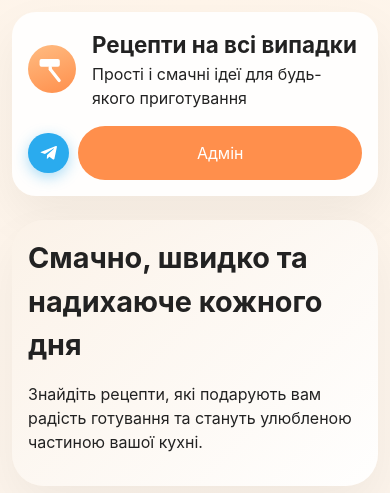
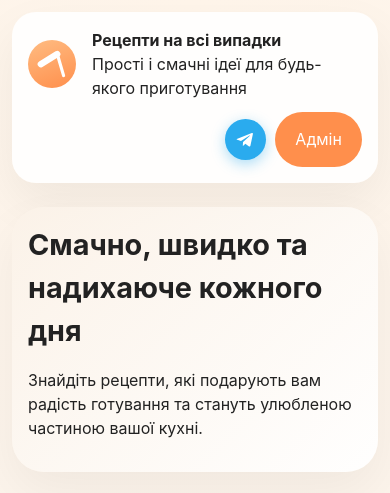
Before and after one commit to Maksum5Cherniy/food, a website: page index.html in a window 390 px wide. Shown: the top 493 px of the page. Drawn offline with Linux system fonts and the light colour scheme; no server answers.

Commit message:
Fix: clean spatula SVG, telegram visible near admin, responsive header, cache v7

```diff
--- a/index.html
+++ b/index.html
@@ -35,13 +35,10 @@
       <div class="brand">
         <span class="logo" aria-label="Food Volt логотип">
           <svg viewBox="0 0 24 24" fill="none" aria-hidden="true" focusable="false">
-            <!-- Лопатка blade -->
-            <path d="M2 5.5A1.5 1.5 0 0 1 3.5 4h13A1.5 1.5 0 0 1 18 5.5v3A1.5 1.5 0 0 1 16.5 10h-13A1.5 1.5 0 0 1 2 8.5Z" fill="currentColor"/>
-            <!-- Прорізи лопатки -->
-            <path d="M5.5 6.5v2M8.5 6.5v2M11.5 6.5v2" stroke="white" stroke-width="1.3" stroke-linecap="round"/>
-            <!-- Ручка -->
-            <path d="M10.5 10.5v1.5" stroke="currentColor" stroke-width="2.5" stroke-linecap="round"/>
-            <path d="M10.5 12L17.5 21" stroke="currentColor" stroke-width="2.5" stroke-linecap="round"/>
+            <!-- blade: широка частина лопатки -->
+            <path d="M3 12 L16 4" stroke="currentColor" stroke-width="5" stroke-linecap="round"/>
+            <!-- handle: тонка ручка -->
+            <path d="M16 4 L21 21" stroke="currentColor" stroke-width="2.5" stroke-linecap="round"/>
           </svg>
         </span>
         <div>
--- a/service-worker.js
+++ b/service-worker.js
@@ -1,4 +1,4 @@
-const CACHE_NAME = "recipe-site-v6";
+const CACHE_NAME = "recipe-site-v7";
 const ASSETS = ["/index.html", "/styles.css", "/script.js", "/manifest.json"];
 
 self.addEventListener("install", (event) => {
--- a/styles.css
+++ b/styles.css
@@ -52,6 +52,12 @@ button, input, textarea {
   display: flex;
   align-items: center;
   gap: 1rem;
+  min-width: 0;
+  flex: 1 1 auto;
+}
+
+.brand > div {
+  min-width: 0;
 }
 
 .logo {
@@ -78,7 +84,7 @@ button, input, textarea {
 }
 
 .site-header h1 {
-  font-size: clamp(1.4rem, 2vw, 2.2rem);
+  font-size: clamp(1rem, 3.5vw, 2.2rem);
 }
 
 .header-actions {
@@ -453,10 +459,12 @@ textarea {
   .site-header {
     flex-direction: column;
     align-items: stretch;
+    gap: 0.75rem;
   }
 
   .header-actions {
     justify-content: flex-end;
+    gap: 0.6rem;
   }
 }
 
@@ -465,8 +473,14 @@ textarea {
     padding: 0.75rem;
   }
 
-  .button,
-  .admin-button {
+  /* Тільки кнопки контенту, не header-actions -->
+  .button {
     width: 100%;
   }
 }
+
+@media (max-width: 400px) {
+  .site-header p {
+    display: none;
+  }
+}
```
